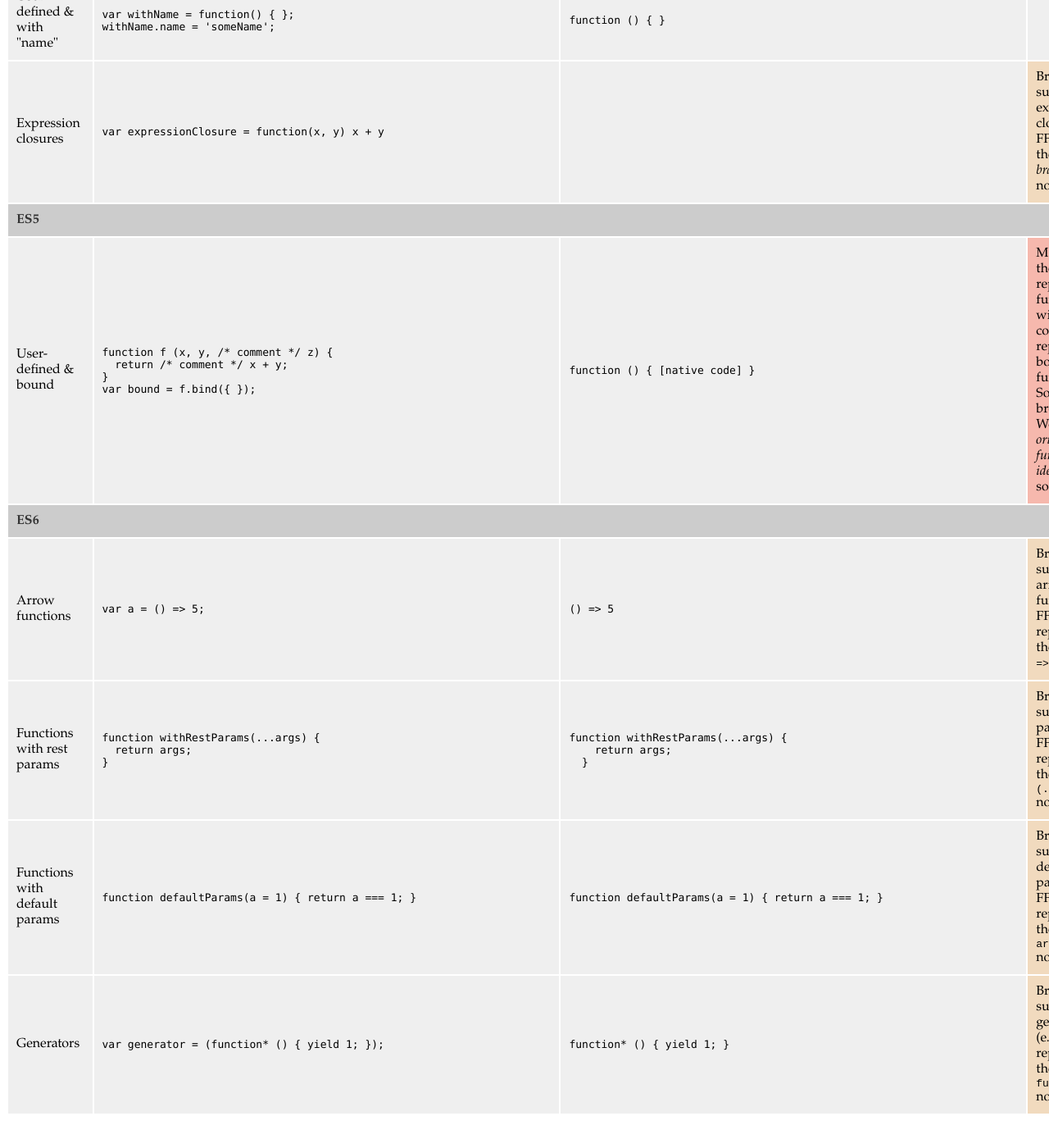
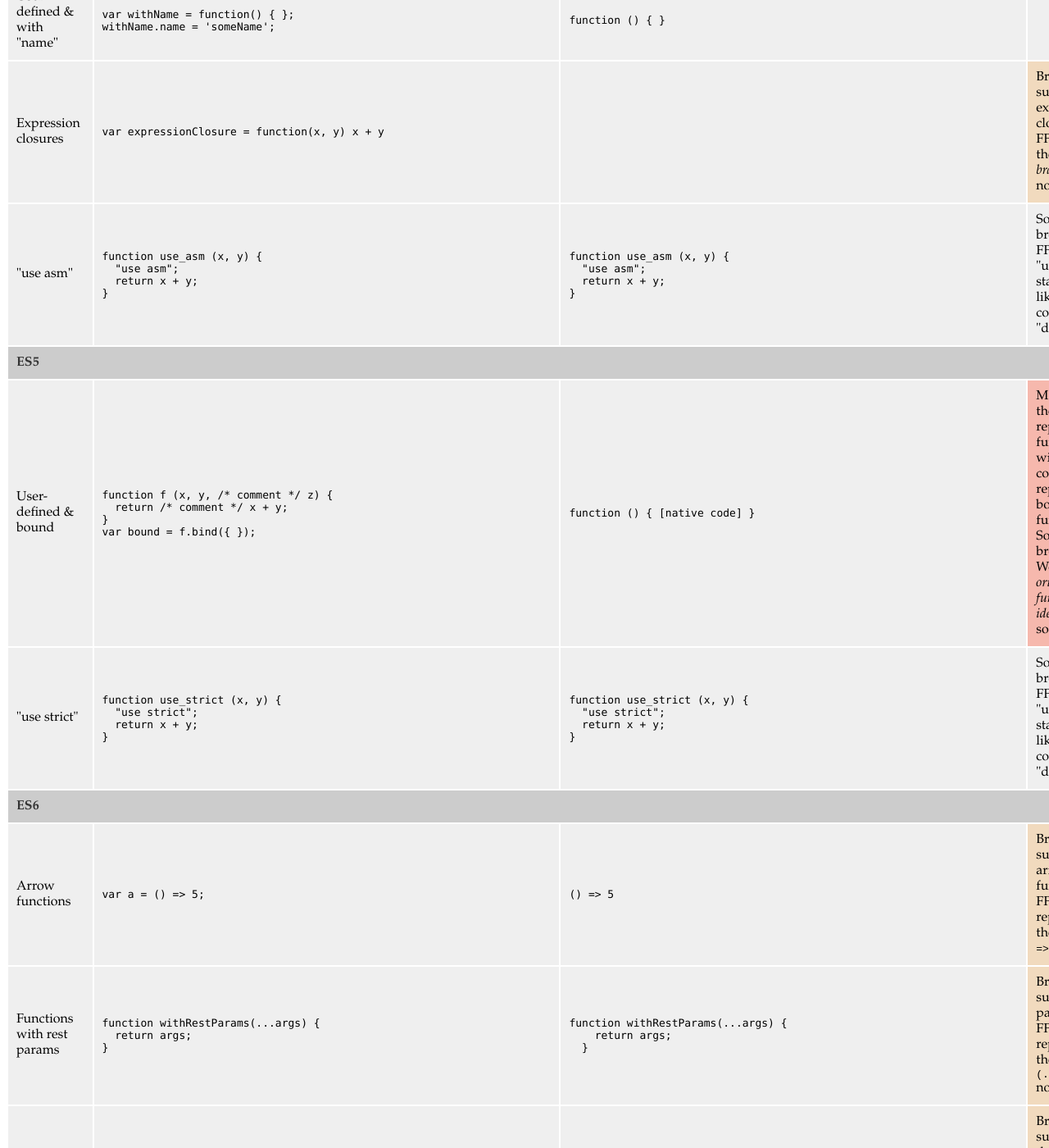
Before and after one commit to kangax/jstests, a Jekyll site: the page built from _posts/2014-01-01-function-decompilation.html, in a window 1280 px wide and 1400 px high, scrolled down 1661 px. Shown: the whole window at 82% size. Built offline with Jekyll 4.4.1, drawn with Linux system fonts in a browser that asks for light colours; Markdown is read by kramdown in place of the engine named in the settings; before the commit the page ends 3029 px from its top, so only the background shows below that.

Commit message:
Add "use strict" and "use asm" tests

```diff
--- a/_posts/2014-01-01-function-decompilation.html
+++ b/_posts/2014-01-01-function-decompilation.html
@@ -35,6 +35,17 @@ function f (x, y, /* comment */ z) {
 if (f.bind) {
   var bound = f.bind({ });
 }
+
+function use_strict (x, y) {
+  "use strict";
+  return x + y;
+}
+
+function use_asm (x, y) {
+  "use asm";
+  return x + y;
+}
+
 var leftHand = function rightHand() { return };
 var generated = new Function('x, y', '/* comment */ return x + y');
 
@@ -193,6 +204,21 @@ var expressionClosure = function(x, y) x + y
         Browsers that support expression closures (e.g. FF), represent them using <em>bracketless</em> notation
       </td>
     </tr>
+    <tr>
+      <td>"use asm"</td>
+      <td>
+<pre>
+function use_asm (x, y) {
+  "use asm";
+  return x + y;
+}
+</pre>
+      </td>
+      <td><pre><script>document.write(String(use_asm))</script></pre></td>
+      <td>
+      Some browsers (e.g. FF&lt;17) strip "use asm" statement, likely considering it "dead code".
+      </td>
+    </tr>
 
     <tr>
       <td colspan="4" class="separator">ES5</td>
@@ -212,6 +238,21 @@ var bound = f.bind({ });
         Most (all?) of the browsers replace function code with "[native code]" when representing bound functions. Some browsers (e.g. WebKit) show <em>original function identifier</em> and some don't
       </td>
     </tr>
+        <tr>
+          <td>"use strict"</td>
+          <td>
+<pre>
+function use_strict (x, y) {
+  "use strict";
+  return x + y;
+}
+</pre>
+          </td>
+          <td><pre><script>document.write(String(use_strict))</script></pre></td>
+          <td>
+          Some browsers (e.g. FF&lt;4) strip "use strict" statement, likely considering it "dead code".
+          </td>
+        </tr>
     <tr>
       <td colspan="4" class="separator">ES6</td>
     </tr>
```
